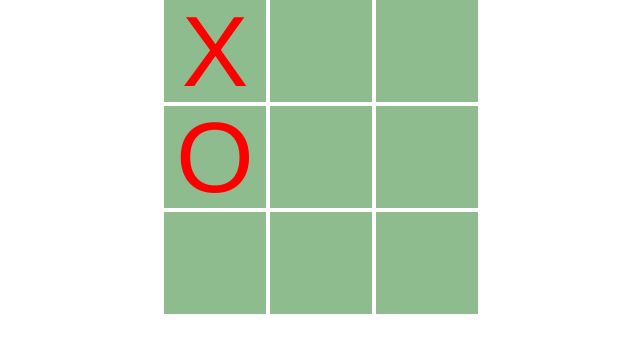
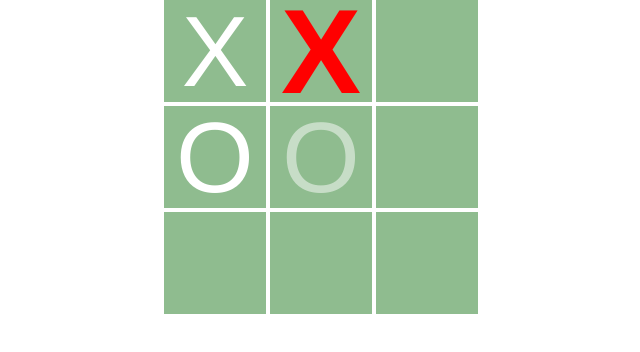
Before and after one commit to tiy-sat/fall16-4.4-TicTacToe, a website built with webpack: page index.html in a window 1280 px wide. Shown: the whole page, without its empty margins (319-959 px from the left). Built offline with nearby package versions, Linux system fonts and the light colour scheme.

Commit message:
Added classes for won/lost states of move squares

```diff
--- a/index.html
+++ b/index.html
@@ -10,16 +10,18 @@
     <table class="table">
       <tr class="table__row">
         <td class="square
-                   square--x">
-        </td>
-        <td class="square"></td>
+                   square--x"></td>
+        <td class="square
+                   square--x
+                   square--won"></td>
         <td class="square"></td>
       </tr>
       <tr class="table__row">
         <td class="square
-                   square--o">
-        </td>
-        <td class="square"></td>
+                   square--o"></td>
+        <td class="square
+                   square--o
+                   square--lost"></td>
         <td class="square"></td>
       </tr>
       <tr class="table__row">
--- a/styles/main.css
+++ b/styles/main.css
@@ -20,7 +20,7 @@ body {
   line-height: 100px;
   font-weight: lighter;
   width: 100px;
-  color: red;
+  color: white;
   display: block;
   text-align: center;
 }
@@ -33,6 +33,16 @@ body {
   content: "X";
 }
 
+.square--won::before {
+  font-weight: bold;
+  font-size: 120px;
+  color: red;
+}
+
+.square--lost::before {
+  opacity: 0.5;
+}
+
 .table{
   border-collapse: collapse;
   margin: 0 auto;
```
Also changed, not shown: README.md.
